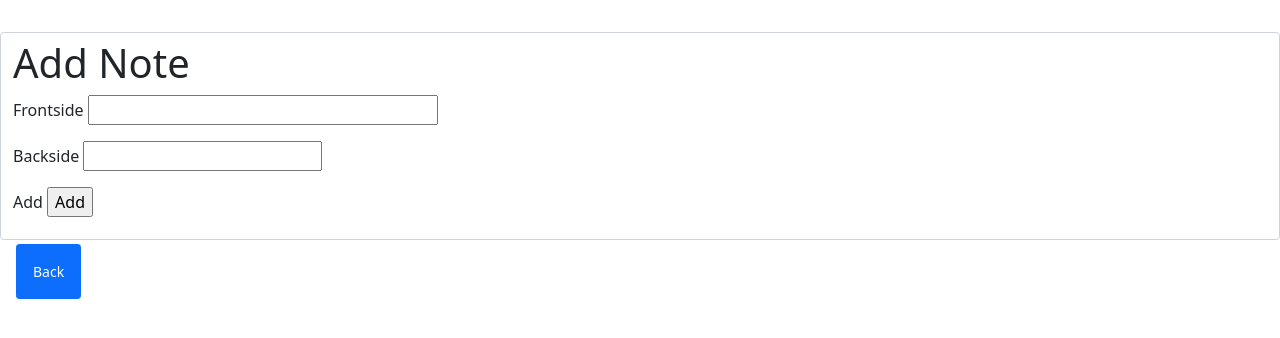
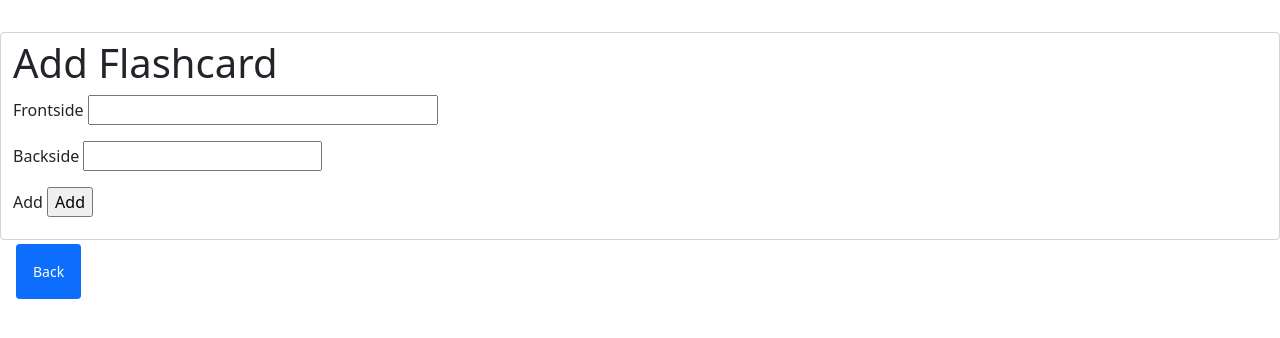
Before and after one commit to shohinsan/sjsu_cmpe_131, a Flask app: page /flashcards/add in a window 1280 px wide. Shown: the part 74-412 px from the top of the page. Run offline with Flask 2, Linux system fonts and the light colour scheme; a user stored in the database is signed in; some libraries are stand-ins or nearby versions.

Commit message:
update flashcard features

```diff
--- a/alpha/projectdir/routes.py
+++ b/alpha/projectdir/routes.py
@@ -140,11 +140,11 @@ def flashcards():
     return render_template('flashcardz/flashcards.html', flashcards=flashcards, title='Flashcards')
 
 
-@app.route("/flashcards/<int:flashcard_id>", methods=['POST', 'GET'])
+@app.route('/flashcards/<int:flashcard_id>')
 @login_required
 def show_flashcard(flashcard_id):
-    flashcard = User.query.get_or_404(flashcard_id)
-    return render_template('flashcardz/flashcard.html', flashcard=flashcard, title=flashcard.file)
+    flashcard = Flashcard.query.get_or_404(flashcard_id)
+    return render_template('flashcardz/flashcard.html', flashcard=flashcard, title='Flashcard')
 
 @app.route('/memorize')
 @login_required
@@ -164,19 +164,65 @@ def create_flashcard():
         return redirect('/flashcards')
     return render_template('flashcardz/createFlashcard.html', form=form, title='Create Flashcard')
 
+@app.route("/flashcards/<int:flashcard_id>/update", methods=['GET', 'POST'])
+@login_required
+def update_flashcard(flashcard_id):
+    # A function to update notes from database
+    flashcard = Flashcard.query.get_or_404(flashcard_id)
+    if flashcard.author != current_user:
+        os.abort(403)
+    form = NewFlashCard()
+    if form.validate_on_submit():
+        flashcard.front = form.front.data
+        flashcard.back = form.back.data
+        database.session.commit()
+        flash(f'Your flashcard has been updated successfully!', 'success')
+        return redirect(url_for('show_flashcard', flashcard_id=flashcard.id))
+    elif request.method == 'GET':
+        form.front.data = flashcard.front
+        form.back.data = flashcard.back
+    return render_template('flashcardz/createFlashcard.html', title='Update Flashcard', form=form, legend='Update Flashcard')
 
-@app.route("/flashcards/<int:card_id>/delete", methods=['GET', 'POST'])
+@app.route("/flashcards/<int:flashcard_id>/delete", methods=['GET', 'POST'])
 @login_required
-def delete_card(card_id):
+def delete_flashcard(flashcard_id):
     # A function to delete notes from database
-    card = Flashcard.query.get_or_404(card_id)
-    if card.author != current_user:
+    flashcard = Flashcard.query.get_or_404(flashcard_id)
+    if flashcard.author != current_user:
         os.abort(403)
-    database.session.delete(note)
+    database.session.delete(flashcard)
     database.session.commit()
-    flash(f'Your card has been deleted successfully!', 'success')
+    flash(f'Your flashcard has been deleted successfully!', 'success')
     return redirect(url_for('flashcards'))
 
+@app.route("/flashcards/<int:flashcard_id>/share", methods=['GET', 'POST'])
+@login_required
+def share_flashcard(flashcard_id):
+    # A function helper to share notes with other users in database
+    flashcard = Flashcard.query.get_or_404(flashcard_id)
+    form = ShareForm()
+    if form.validate_on_submit():
+        user = User.query.filter_by(username=form.username.data).first()
+        if user is None or not user.check_user(form.username.data):
+            flash(f'Invalided Account! This account does not exist!')
+            return redirect(url_for('share_flashcard', flashcard_id=flashcard.id))
+        newFlashcard = Flashcard(front=flashcard.front, back=flashcard.back, user_id=user.id)
+        database.session.add(newFlashcard)
+        database.session.commit()
+        flash(f'Successfully Shared Flashcard!', 'success')
+        return redirect(url_for('show_flashcard', flashcard_id=flashcard.id))
+    return render_template('notes/shareNote.html', form=form, title='Share Flashcard')
+
+@app.route('/flashcards/<int:flashcard_id>/pdf', methods=['GET', 'POST'])
+@login_required
+def flashcard_pdf(flashcard_id):
+    flashcard = Flashcard.query.get_or_404(flashcard_id)
+    pdf = FPDF()
+    pdf.add_page()
+    pdf.set_font('Arial', size=14)
+    pdf.multi_cell(w=40, h=20, txt=flashcard.front + '\n' + flashcard.back, align='C')
+    pdf.output('output.pdf')
+    return send_file('output.pdf', as_attachment=True, environ=request.environ)
 
 @app.route("/flashcards/addfile", methods=['POST', 'GET'])
 @login_required
@@ -193,6 +239,7 @@ def add_flashcard():
             filename = secure_filename(file.filename)
             file.save(os.path.join(uploads_dir, filename))
             f = open(os.path.join(uploads_dir, filename), 'r')
+            flashcardfront = filename.split('.md',1)[0]
             flashcardback = ''
             # Only adds front if there is a header in the md file; accepts the format
             '''
@@ -207,7 +254,7 @@ def add_flashcard():
             flashcard = Flashcard(front=flashcardfront, back=flashcardback, user_id=current_user.id)
             database.session.add(flashcard)
             database.session.commit()
-            flash('Succesfully added flashcard to database')
+            flash('Succesfully added flashcard to database', 'success')
             return redirect(url_for('flashcards'))
     return render_template('flashcardz/createMDFlashcard.html', title='Markdown to Flashcard')
 
@@ -276,7 +323,7 @@ def upload_note():
             filename = secure_filename(file.filename)
             file.save(os.path.join(uploads_dir, filename))
             f = open(os.path.join(uploads_dir, filename), 'r')
-            notetitle = filename
+            notetitle = filename.split('.md',1)[0]
             notecontent = ''
             # Only adds title if there is a header in the md file
             for x in f:
@@ -493,5 +540,6 @@ def add_calendar_event():
         database.session.commit()
 
         flash('Event added successfully', 'success')
+        return redirect(url_for('calendar'))
 
     return render_template("timing/add_event.html", title='Calendar')
--- a/alpha/projectdir/templates/flashcardz/createFlashcard.html
+++ b/alpha/projectdir/templates/flashcardz/createFlashcard.html
@@ -3,7 +3,7 @@
 <form action="" method="POST" novalidate>
         {{ form.hidden_tag() }}
     <div class="form-control">
-        <h1>Add Note</h1>
+        <h1>Add Flashcard</h1>
         <p> {{ form.front.label }}
         {{ form.front(size=32) }}</p>
         <p>{{form.back.label}}
--- a/alpha/projectdir/templates/flashcardz/flashcards.html
+++ b/alpha/projectdir/templates/flashcardz/flashcards.html
@@ -10,7 +10,7 @@
         <div class='wrapper'
              style='border: solid black 3px; width: 90%; position: relative; left: 5%; font-size: 25px; display: flex;'>
             <div style='float: left; width: 50%; height: 100%;'>
-                <p>{{ flashcard.front }}</p>
+                <a href="{{ url_for('show_flashcard', flashcard_id=flashcard.id) }}">{{ flashcard.front }}</a>
             </div>
             <div style="float: right; width: 50%; height: 100%; border-left: solid black 3px; padding-left: 1%;">
                 <p>{{ flashcard.back }}</p>
```
Also changed, not shown: alpha/projectdir/templates/flashcardz/createMDFlashcard.html (+10 -12 lines), alpha/projectdir/templates/flashcardz/flashcard.html (+26 -9 lines), alpha/projectdir/templates/notes/shareNote.html (+10 -11 lines), alpha/projectdir/templates/notes/uploadnote.html (+14 -5 lines), alpha/projectdir/database/notetaking.db (added), 1 other file.
